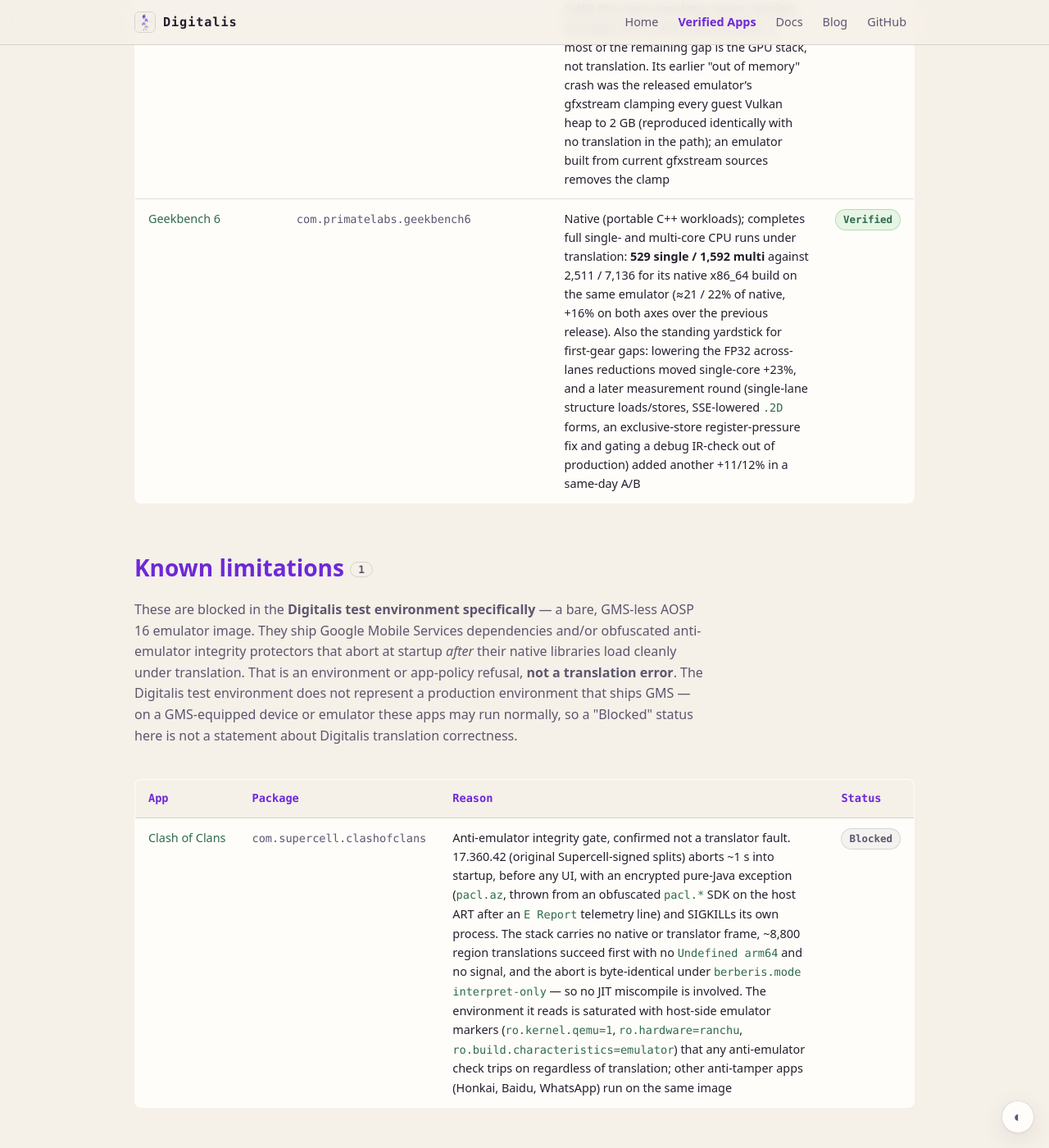
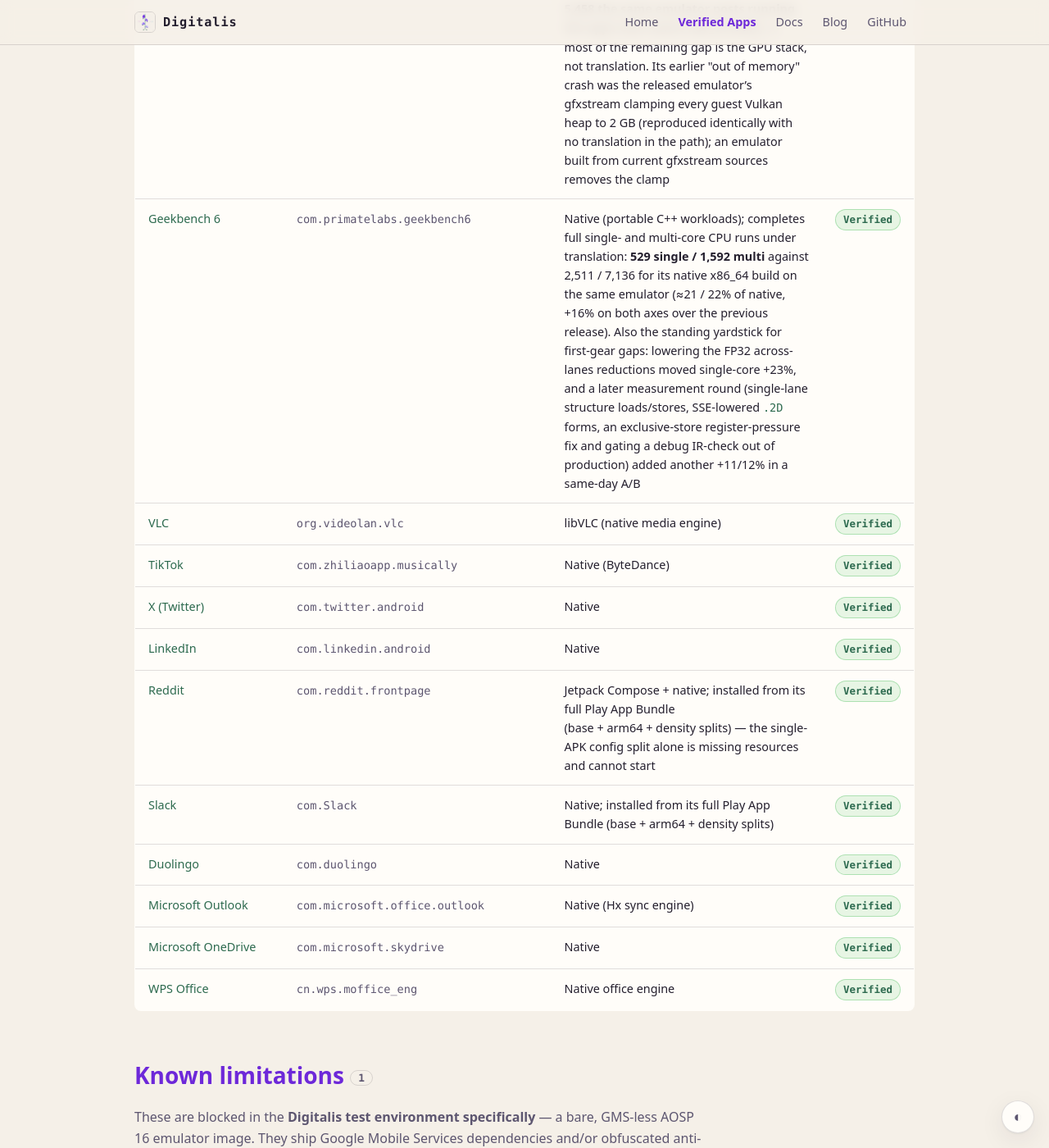
Before and after one commit to DigitalisX64/digitalisx64.github.io, a Jekyll site: the page built from apps.html, in a window 1280 px wide and 1400 px high, scrolled down 5505 px. Shown: the whole window at 82% size. Built offline with Jekyll 4.4.1, drawn with Linux system fonts in a browser that asks for light colours.

Commit message:
apps.yml: add 10 verified apps
VLC, TikTok, X (Twitter), LinkedIn, Reddit, Slack, Duolingo, Microsoft
Outlook, Microsoft OneDrive, WPS Office — all launch and render real UI
under ARM64->x86_64 translation on the emulator (arm64-v8a-only APKs, no
x86 libs loaded). Reddit and Slack are installed from their full Play App
Bundle splits; the single-APK config split is missing resources.

```diff
--- a/_data/apps.yml
+++ b/_data/apps.yml
@@ -238,6 +238,43 @@ verified:
       <code>.2D</code> forms, an exclusive-store register-pressure fix and
       gating a debug IR-check out of production) added another +11/12% in a
       same-day A/B
+  - name: 'VLC'
+    package: org.videolan.vlc
+    stack: 'libVLC (native media engine)'
+  - name: 'TikTok'
+    package: com.zhiliaoapp.musically
+    stack: 'Native (ByteDance)'
+  - name: 'X (Twitter)'
+    package: com.twitter.android
+    stack: 'Native'
+  - name: 'LinkedIn'
+    package: com.linkedin.android
+    stack: 'Native'
+  - name: 'Reddit'
+    package: com.reddit.frontpage
+    stack: 'Jetpack Compose + native'
+    notes: >-
+      installed from its full Play App Bundle
+      (base&nbsp;+&nbsp;arm64&nbsp;+&nbsp;density splits) &mdash; the single-APK
+      config split alone is missing resources and cannot start
+  - name: 'Slack'
+    package: com.Slack
+    stack: 'Native'
+    notes: >-
+      installed from its full Play App Bundle
+      (base&nbsp;+&nbsp;arm64&nbsp;+&nbsp;density splits)
+  - name: 'Duolingo'
+    package: com.duolingo
+    stack: 'Native'
+  - name: 'Microsoft Outlook'
+    package: com.microsoft.office.outlook
+    stack: 'Native (Hx sync engine)'
+  - name: 'Microsoft OneDrive'
+    package: com.microsoft.skydrive
+    stack: 'Native'
+  - name: 'WPS Office'
+    package: cn.wps.moffice_eng
+    stack: 'Native office engine'
 
 # No apps are currently in this state; the section drops out of the page while
 # this list is empty.
```
